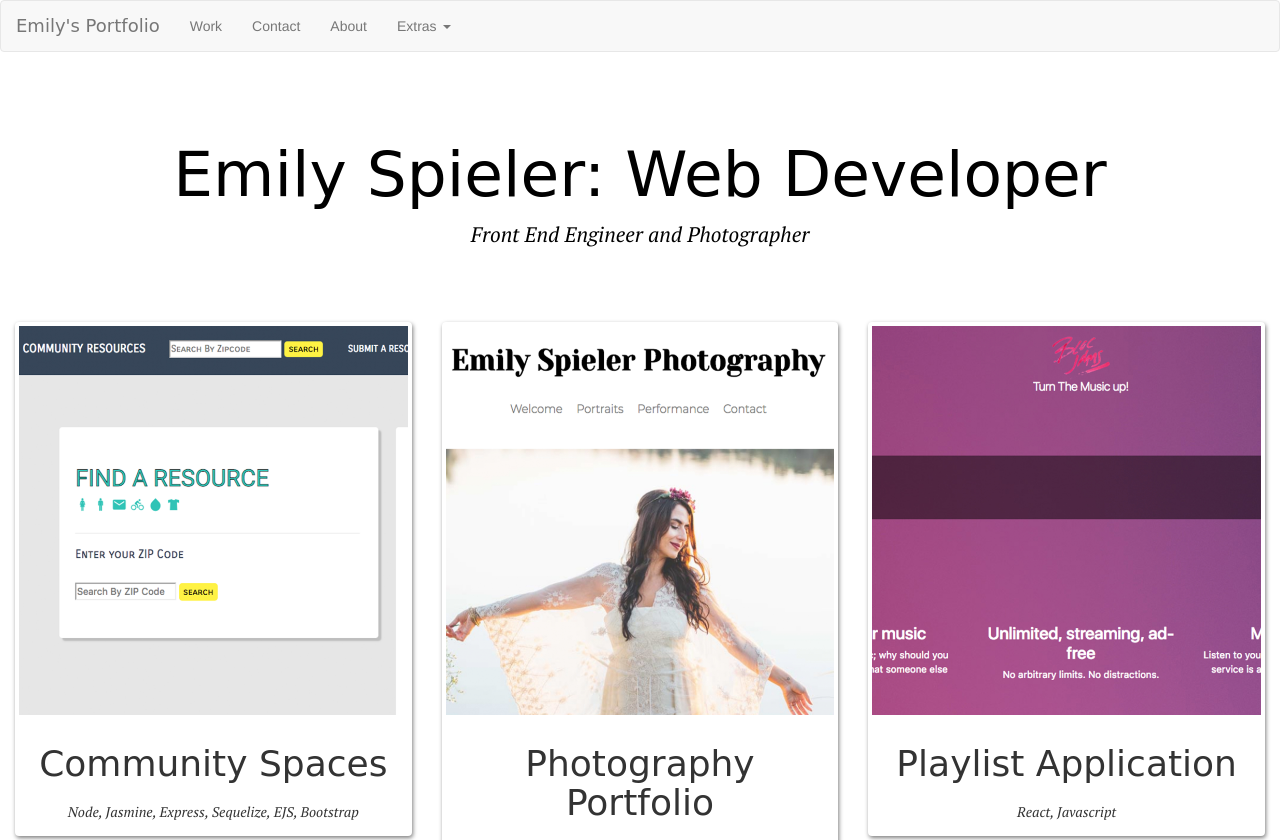
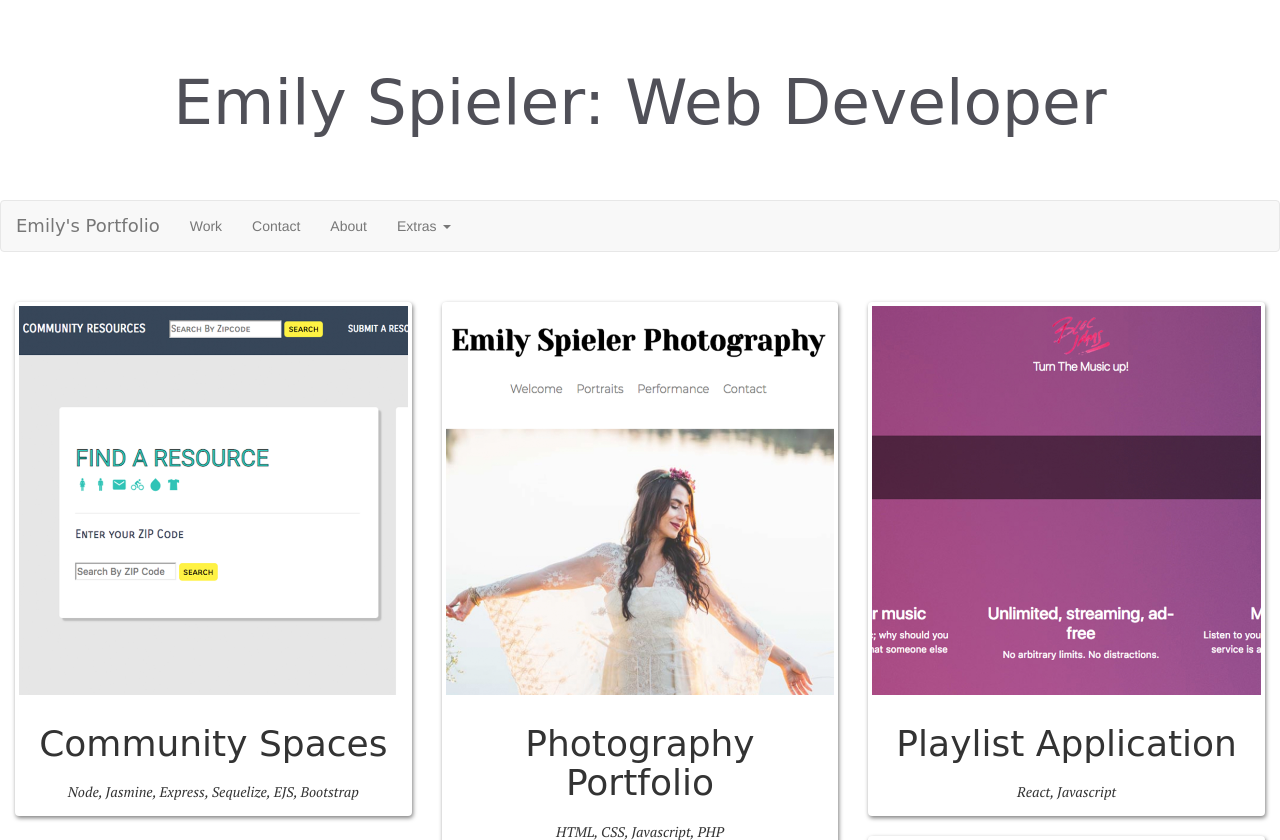
Before and after one commit to emilyspieler/portfolio, a PHP site: page /index.html in a window 1280 px wide. Shown: the top 840 px of the page. Run offline with PHP 8.4, Linux system fonts and the light colour scheme; some web fonts are replaced.

Commit message:
header relocation

```diff
--- a/index.html
+++ b/index.html
@@ -16,6 +16,11 @@
       <script src="https://maxcdn.bootstrapcdn.com/bootstrap/3.3.7/js/bootstrap.min.js"></script>
   </head>
   <body>
+
+    <div class="jumbotron text-center">
+      <h1>Emily Spieler: Web Developer</h1>
+    </div>
+
     <nav class="navbar navbar-default">
       <div class="container-fluid">
         <div class="navbar-header">
@@ -36,11 +41,6 @@
         </ul>
       </div>
     </nav>
-
-  <div class="jumbotron text-center">
-    <h1>Emily Spieler: Web Developer</h1>
-      <p>Front End Engineer and Photographer</p>
-  </div>
 
   <div className="container">
     <div class="col-md-4">
--- a/style.css
+++ b/style.css
@@ -4,6 +4,7 @@ h1 {
   font-size: 20px;
   margin: auto;
   text-align: center;
+  /* filter: drop-shadow(2px 2px 2px #7d4180); */
 }
 
 h2 {
@@ -12,6 +13,10 @@ h2 {
   font-size: 40px;
   margin: auto;
   text-align: center;
+}
+
+nav.navbar.navbar-default {
+  margin-bottom: 50px;
 }
 
 img.img-responsive.img-circle {
@@ -40,13 +45,15 @@ button.btn {
   bottom: 0;
   margin: auto;
   margin-top: 3%;
+  width: 300px;
+  height: 75px;
 }
 
 div.jumbotron.text-center {
-  color: black;
+  color: #505058;
   background-color: white;
   margin: auto;
-  height: 250px;
+  height: 200px;
   box-shadow: none;
   -webkit-animation: fadein 2s; /* Safari, Chrome and Opera > 12.1 */
        -moz-animation: fadein 2s; /* Firefox < 16 */
@@ -143,7 +150,7 @@ img.img-circle {
 
 p.contact {
   bottom: 1px;
-  margin-top: 30%;
+  margin-top: 25%;
 }
 
 @media screen and (max-width: 600px) {
@@ -166,7 +173,7 @@ p.contact {
 
     p.contact {
       bottom: 1px;
-      margin-top: 50%;
+      margin-top: 30%;
     }
 
     .jumbotron {
```
